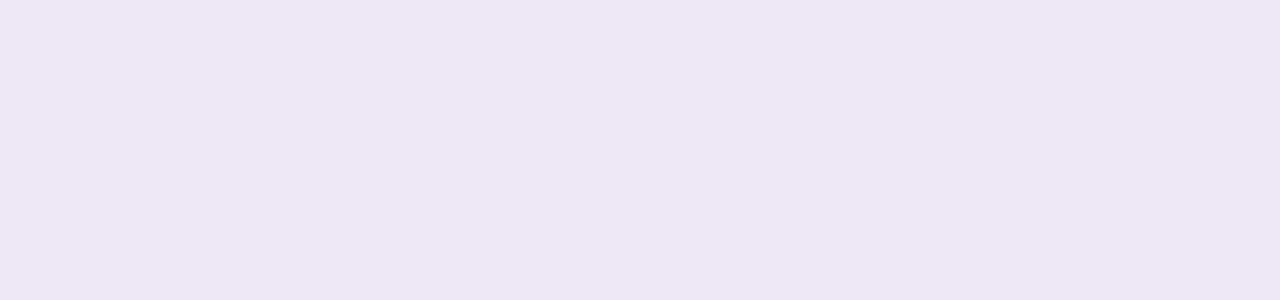
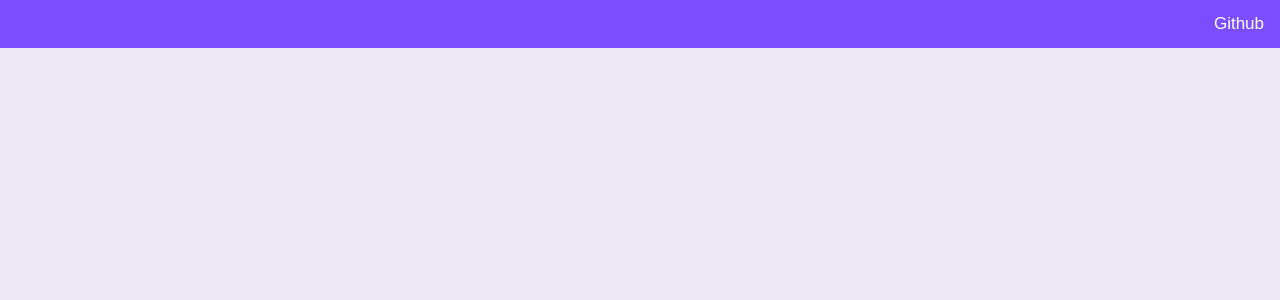
Before and after one commit to arthursiq5/arthursiq5.github.io, a React (Create React App) app: page / in a window 1280 px wide. Shown: the top 300 px of the page. Built offline with nearby package versions, Linux system fonts and the light colour scheme.

Commit message:
Criada navbar para o portifólio

```diff
--- a/src/App.jsx
+++ b/src/App.jsx
@@ -1,8 +1,10 @@
+import Navbar from './Components/Navbar';
 import './App.scss';
 
 function App() {
   return (
     <div className="App">
+      <Navbar/>
     </div>
   );
 }
--- /dev/null
+++ b/src/Components/Navbar/index.jsx
@@ -0,0 +1,7 @@
+import './style.scss';
+
+export default function Navbar() {
+    return <nav>
+        <a href="https://github.com/arthursiq5">Github</a>
+    </nav>;
+}
--- /dev/null
+++ b/src/Components/Navbar/style.scss
@@ -0,0 +1,23 @@
+@import '../../Sass/colors';
+nav {
+    overflow: hidden;
+    background-color: $buttonBackground;
+
+    a {
+        float: right;
+        text-decoration: none;
+        color: $buttonTextColor;
+        text-align: center;
+        padding: 14px 16px;
+        font-size: 17px;
+        transition: 0.6s;
+    }
+
+    a.active {
+        background-color: $buttonActive;
+    }
+
+    a:hover{
+        background-color: $buttonOnHover;
+    }
+}
--- a/src/Sass/_colors.scss
+++ b/src/Sass/_colors.scss
@@ -1,2 +1,6 @@
 $bgColor: #EDE7F6;
 $color: #000;
+$buttonTextColor: #fff;
+$buttonBackground: #7c4dff;
+$buttonActive: #4a148c;
+$buttonOnHover: #330e62;
```
